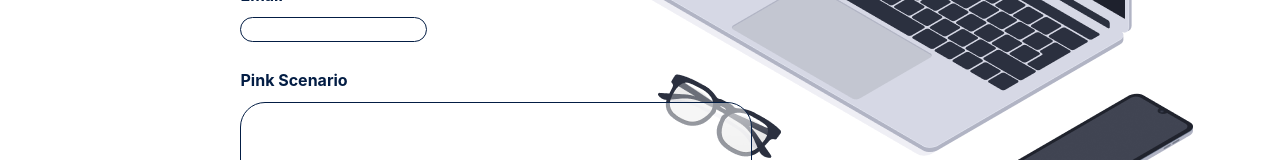
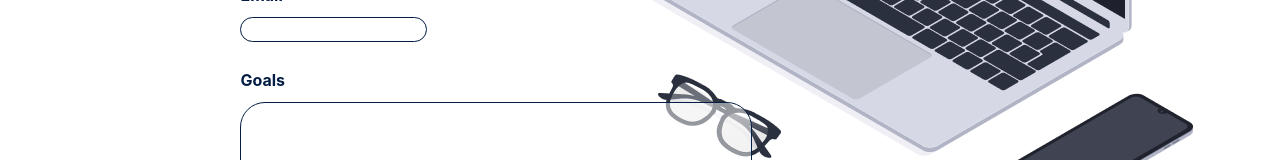
Before and after one commit to Jamalfox85/goal-tracker, a React (Create React App) app: page / in a window 1280 px wide. Shown: the part 437-597 px from the top of the page. Built offline with nearby package versions, Linux system fonts and the light colour scheme.

Commit message:
file sync

```diff
--- a/src/components/CustomerInfo/CustomerInfo/CustomerInfo.js
+++ b/src/components/CustomerInfo/CustomerInfo/CustomerInfo.js
@@ -62,7 +62,7 @@ const CustomerInfo = (props) => {
             />
           </label>
           <label className="pink-scenario">
-            <p>Pink Scenario</p>
+            <p>Goals</p>
             <textarea
               rows="8"
               cols="75"
```
